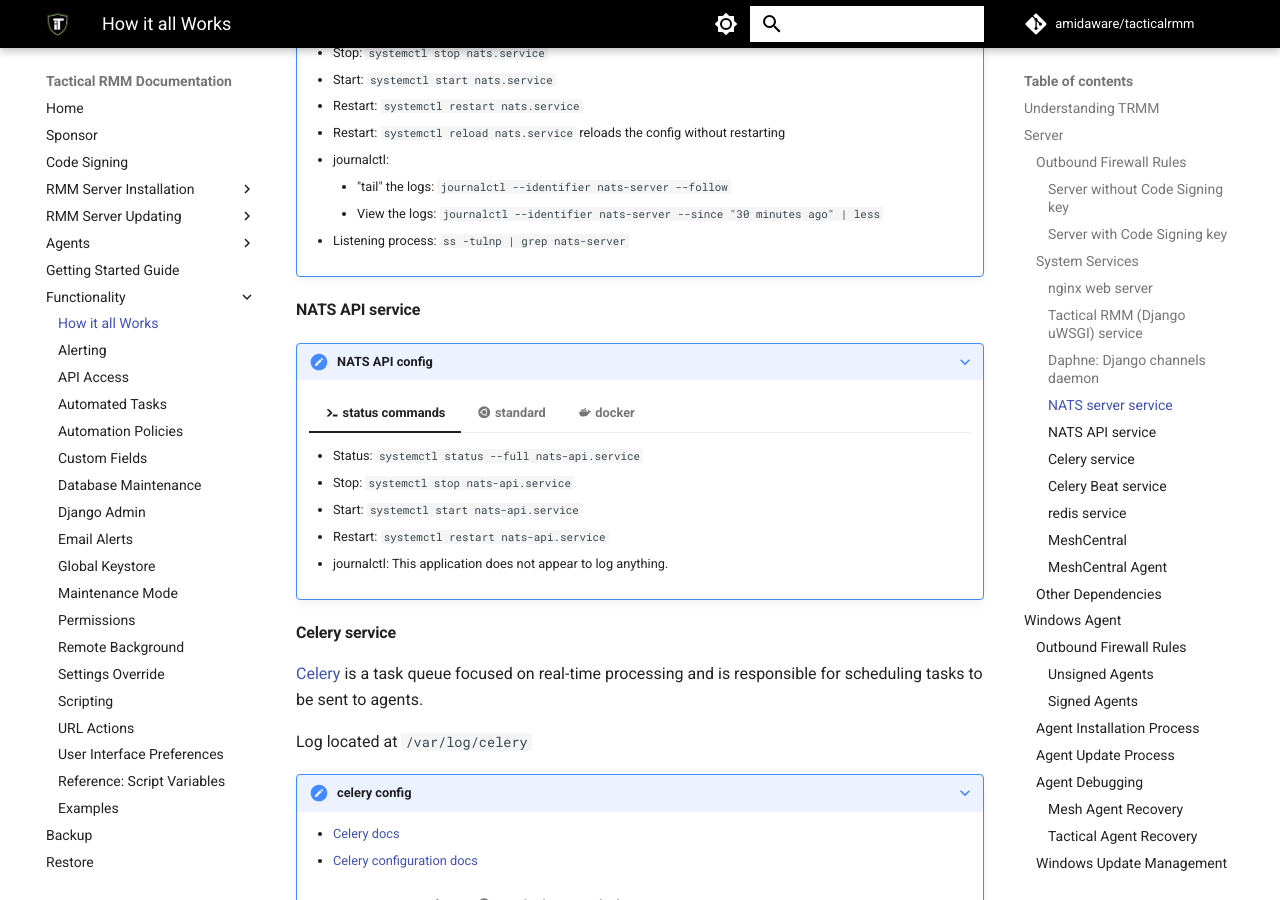
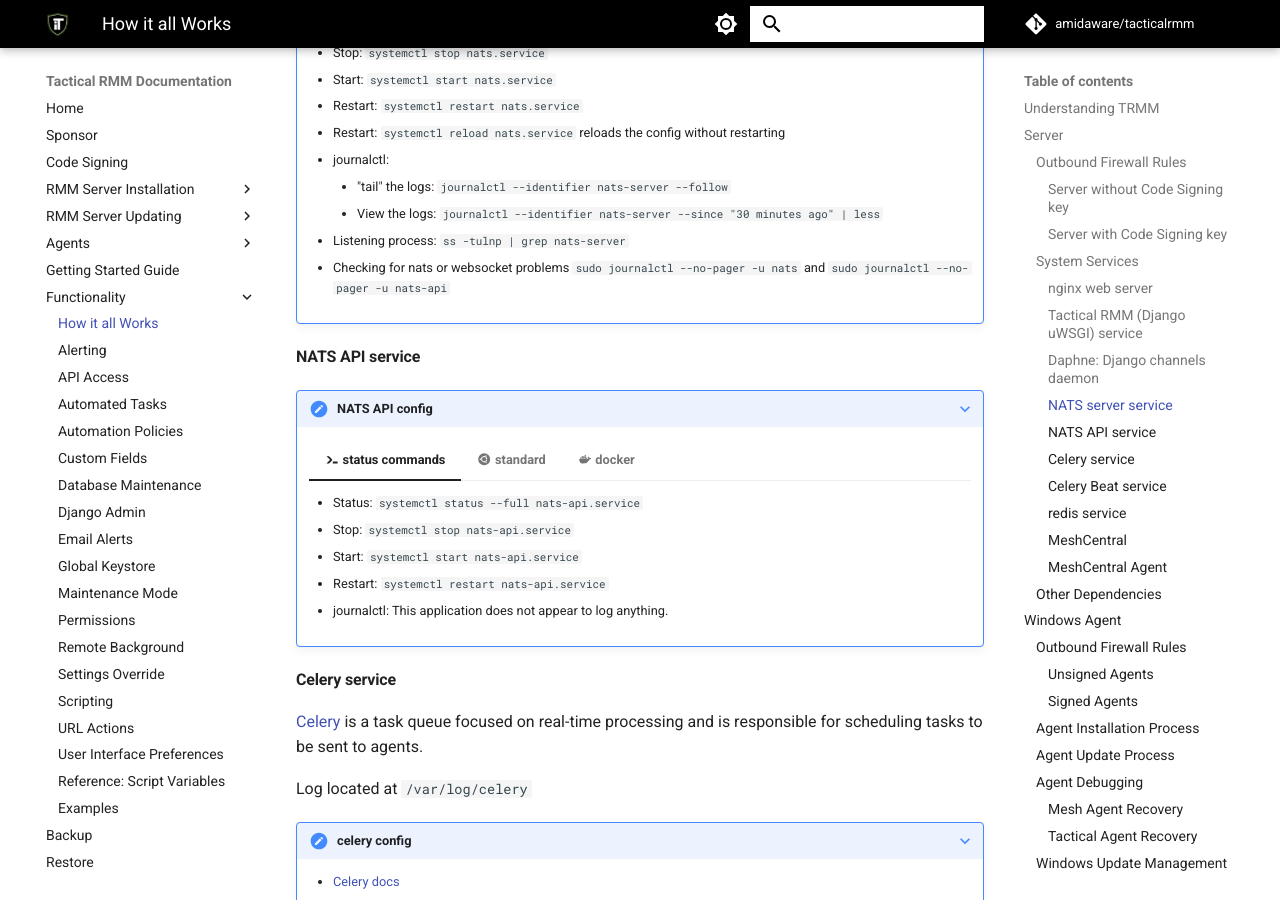
Before and after one commit to amidaware/trmm-docs, an MkDocs documentation site: the page built from docs/howitallworks.md, in a window 1280 px wide and 900 px high, scrolled down 3773 px. Built offline with MkDocs 1.6.1 and Material for MkDocs 9.7.7, drawn with Linux system fonts in a browser that asks for light colours; comment, search, counter and statistics services are not loaded; some of the changed text lies outside the part shown.

Commit message:
adding nats and websocket troubleshooting commands

````diff
--- a/docs/howitallworks.md
+++ b/docs/howitallworks.md
@@ -217,6 +217,7 @@
             - "tail" the logs: `journalctl --identifier nats-server --follow`
             - View the logs: `journalctl --identifier nats-server --since "30 minutes ago" | less`
         - Listening process: `ss -tulnp | grep nats-server`
+        - Checking for nats or websocket problems `sudo journalctl --no-pager -u nats` and `sudo journalctl --no-pager -u nats-api`
 
     === ":material-ubuntu: standard"
 
@@ -409,6 +410,10 @@
 ```
 Compare the hash with the tags in the repo at <https://github.com/Ylianst/MeshAgent/tags>
 
+Checks/tasks/agent data use regular http to nginx
+
+Agent status uses nats websockets
+
 ### Other Dependencies
 
 [Django](https://www.djangoproject.com/) - Framework to integrate the server to interact with browser.
````
